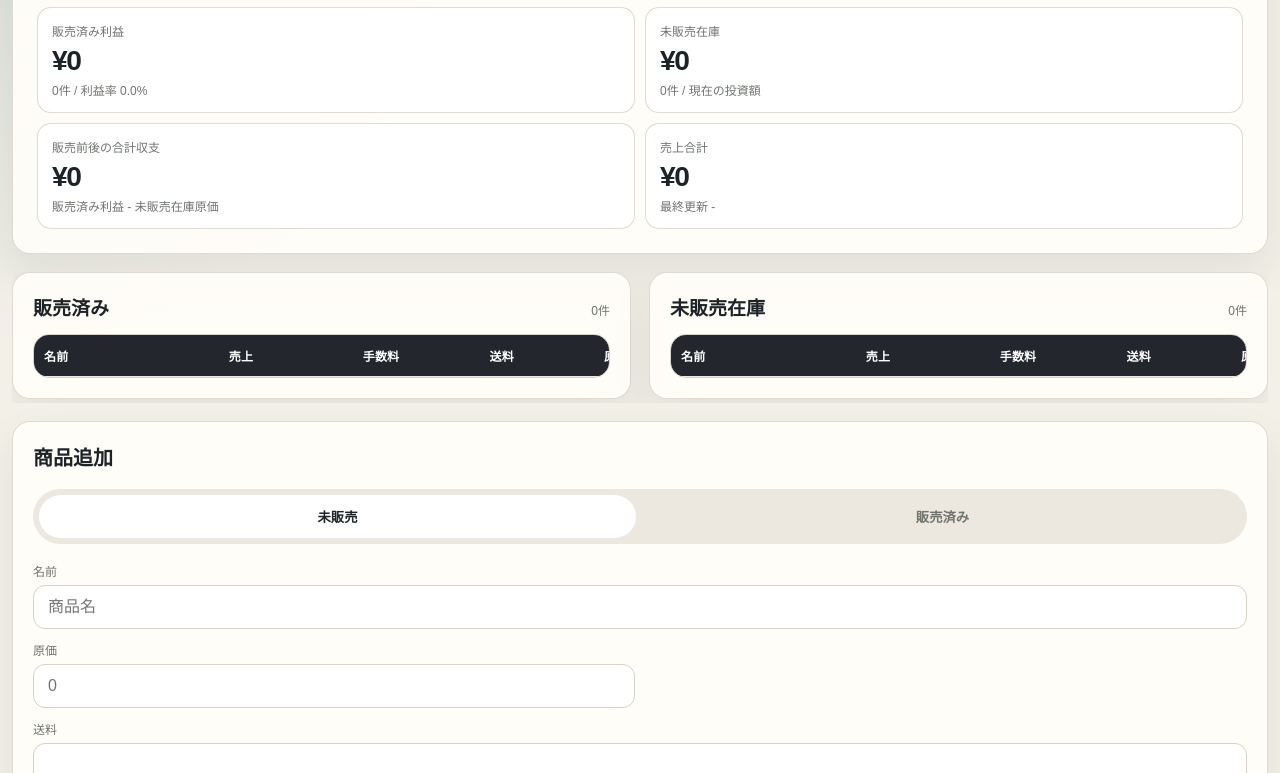
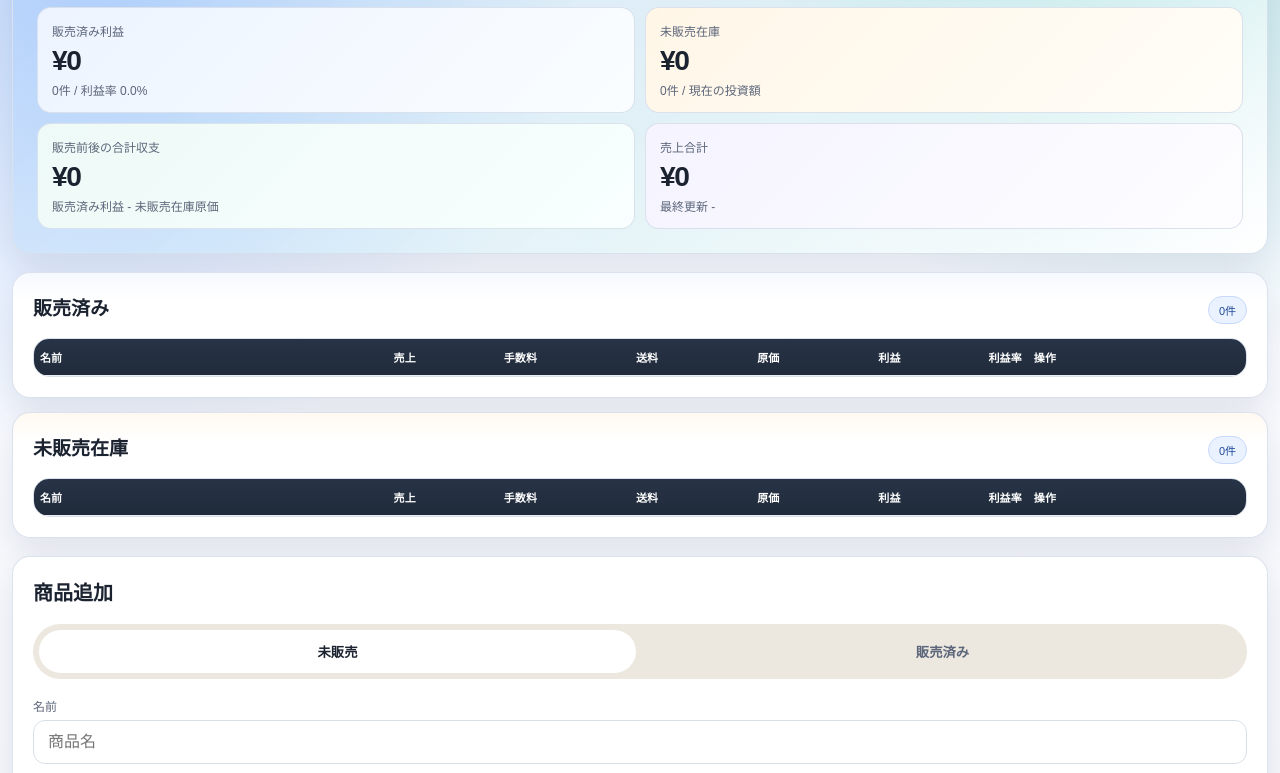
Before and after one commit to ut6119/mercari, a website: page modern-webapp/public/index.html in a window 1280 px wide. Shown: the part 107-880 px from the top of the page. Drawn offline with Linux system fonts and the light colour scheme.

Commit message:
ui: restore colorful theme and stack boards vertically

```diff
--- a/modern-webapp/public/app.js
+++ b/modern-webapp/public/app.js
@@ -275,7 +275,7 @@ function renderSoldRow(item) {
       <td class="actions">
         <div class="inline-actions">
           <button class="button button-primary mini" type="button" data-action="save">保存</button>
-          <button class="button button-secondary mini" type="button" data-action="unsold">未販売へ</button>
+          <button class="button button-secondary mini" type="button" data-action="unsold">未販へ</button>
           <button class="button button-danger mini" type="button" data-action="delete">削除</button>
         </div>
       </td>
@@ -296,7 +296,7 @@ function renderUnsoldRow(item) {
       <td class="actions">
         <div class="inline-actions">
           <button class="button button-secondary mini" type="button" data-action="save">保存</button>
-          <button class="button button-primary mini" type="button" data-action="sell">販売済みにする</button>
+          <button class="button button-primary mini" type="button" data-action="sell">販売済へ</button>
           <button class="button button-danger mini" type="button" data-action="delete">削除</button>
         </div>
       </td>
--- a/modern-webapp/public/index.html
+++ b/modern-webapp/public/index.html
@@ -6,29 +6,36 @@
     <title>メルカリ収支アプリ</title>
     <style>
       :root {
-        --bg: #f3f0e8;
-        --panel: #fffdf8;
-        --line: #d7d1c7;
-        --text: #1e2328;
-        --muted: #6f746e;
-        --accent: #1f6a52;
-        --danger: #9f3f3f;
+        --bg: #f4f7fb;
+        --panel: #ffffff;
+        --line: #d8dfeb;
+        --text: #1b2230;
+        --muted: #5c667a;
+        --accent: #2a7fff;
+        --accent-2: #14b8a6;
+        --danger: #cc3f59;
       }
       * { box-sizing: border-box; }
       body {
         margin: 0;
         font-family: "Hiragino Sans", "Yu Gothic", sans-serif;
         color: var(--text);
-        background: radial-gradient(circle at top left, rgba(31, 106, 82, 0.12), transparent 28%), var(--bg);
+        background:
+          radial-gradient(circle at 8% 8%, rgba(42, 127, 255, 0.24), transparent 30%),
+          radial-gradient(circle at 92% 4%, rgba(20, 184, 166, 0.2), transparent 26%),
+          linear-gradient(180deg, #eef3fb 0%, #f9fbff 36%, #f4f7fb 100%);
       }
       .shell { width: min(1280px, calc(100vw - 24px)); margin: 24px auto 40px; }
       .hero, .panel {
-        background: rgba(255, 253, 248, 0.94);
-        border: 1px solid rgba(215, 209, 199, 0.8);
+        background: rgba(255, 255, 255, 0.94);
+        border: 1px solid rgba(216, 223, 235, 0.9);
         border-radius: 18px;
-        box-shadow: 0 18px 40px rgba(30, 35, 40, 0.08);
+        box-shadow: 0 16px 36px rgba(15, 33, 68, 0.1);
       }
-      .hero { padding: 24px; }
+      .hero {
+        padding: 24px;
+        background: linear-gradient(140deg, rgba(42, 127, 255, 0.11), rgba(20, 184, 166, 0.08) 58%, rgba(255, 255, 255, 0.95));
+      }
       .hero-top { display: flex; justify-content: space-between; gap: 16px; align-items: flex-start; }
       .title { margin: 0; font-size: clamp(28px, 4vw, 40px); line-height: 1; letter-spacing: -0.04em; }
       .hero-actions { display: flex; gap: 10px; flex-wrap: wrap; }
@@ -38,12 +45,16 @@
       }
       .button:hover, button:hover { transform: translateY(-1px); }
       .button:disabled, button:disabled { opacity: 0.5; cursor: wait; transform: none; }
-      .button-primary { background: var(--accent); color: #fff; }
-      .button-secondary { background: #e7e1d8; color: var(--text); }
-      .button-danger { background: #f6dddd; color: var(--danger); }
+      .button-primary { background: linear-gradient(135deg, var(--accent), #2467da); color: #fff; }
+      .button-secondary { background: #e8eefb; color: #23417f; }
+      .button-danger { background: #fde8ee; color: var(--danger); }
 
       .stats { margin-top: 22px; display: grid; grid-template-columns: repeat(2, minmax(0, 1fr)); gap: 10px; }
-      .stat { padding: 14px; border-radius: 14px; background: #fff; border: 1px solid rgba(215, 209, 199, 0.8); }
+      .stat { padding: 14px; border-radius: 14px; background: #fff; border: 1px solid rgba(216, 223, 235, 0.9); }
+      .stat:nth-child(1) { background: linear-gradient(135deg, #edf4ff, #fafdff); }
+      .stat:nth-child(2) { background: linear-gradient(135deg, #fff6e7, #fffdf8); }
+      .stat:nth-child(3) { background: linear-gradient(135deg, #eefaf7, #f8fffe); }
+      .stat:nth-child(4) { background: linear-gradient(135deg, #f5f4ff, #fdfdff); }
       .stat-label { font-size: 12px; color: var(--muted); }
       .stat-value { margin-top: 6px; font-size: clamp(20px, 2.2vw, 30px); font-weight: 800; letter-spacing: -0.05em; }
       .stat-note { margin-top: 4px; font-size: 12px; color: var(--muted); }
@@ -54,29 +65,66 @@
       .panel p { margin: 8px 0 0; color: var(--muted); font-size: 13px; }
 
       .boards {
-        display: flex;
-        gap: 18px;
+        display: grid;
+        grid-template-columns: 1fr;
+        gap: 14px;
         order: 1;
-        align-items: start;
-        overflow-x: auto;
-        padding-bottom: 4px;
       }
-      .boards > .panel {
-        flex: 1 0 calc((100% - 18px) / 2);
-        min-width: 560px;
-      }
+      .boards > .panel { min-width: 0; }
       #quickAddPanel { order: 2; }
+      .sold-panel { background: linear-gradient(180deg, #f6f9ff 0%, #ffffff 24%); }
+      .unsold-panel { background: linear-gradient(180deg, #fff9f1 0%, #ffffff 24%); }
 
       .board-head { display: flex; justify-content: space-between; align-items: baseline; gap: 12px; margin-bottom: 14px; }
       .board-head h3 { margin: 0; font-size: 19px; }
-      .board-head span { color: var(--muted); font-size: 12px; }
+      .board-head span {
+        color: #1f4b99;
+        font-size: 11px;
+        padding: 5px 10px;
+        border-radius: 999px;
+        background: #eaf1ff;
+        border: 1px solid #c8dafc;
+      }
 
-      .table-wrap { overflow-x: auto; border-radius: 16px; border: 1px solid var(--line); background: #fff; }
-      table { width: 100%; border-collapse: collapse; min-width: 980px; }
-      th, td { padding: 12px 10px; border-bottom: 1px solid #ece7df; text-align: left; vertical-align: middle; font-size: 13px; }
-      th { position: sticky; top: 0; background: #23272d; color: #fff; font-size: 12px; letter-spacing: 0.02em; z-index: 1; }
-      td input { min-width: 90px; padding: 10px 12px; width: 100%; border: 1px solid var(--line); border-radius: 10px; }
-      td.actions { white-space: nowrap; }
+      .table-wrap { overflow: hidden; border-radius: 16px; border: 1px solid var(--line); background: #fff; }
+      table { width: 100%; border-collapse: collapse; min-width: 0; table-layout: fixed; }
+      .compact-table .col-name { width: 22%; }
+      .compact-table .col-revenue,
+      .compact-table .col-fee,
+      .compact-table .col-shipping,
+      .compact-table .col-cost,
+      .compact-table .col-profit { width: 10%; }
+      .compact-table .col-rate { width: 10%; }
+      .compact-table .col-actions { width: 18%; }
+      th, td {
+        padding: 10px 6px;
+        border-bottom: 1px solid #e8edf6;
+        text-align: left;
+        vertical-align: middle;
+        font-size: 12px;
+        white-space: nowrap;
+        overflow: hidden;
+        text-overflow: ellipsis;
+      }
+      th {
+        position: sticky;
+        top: 0;
+        background: linear-gradient(180deg, #273447, #202a3a);
+        color: #fff;
+        font-size: 11px;
+        letter-spacing: 0.01em;
+        z-index: 1;
+      }
+      td input {
+        min-width: 0;
+        padding: 8px 8px;
+        width: 100%;
+        border: 1px solid var(--line);
+        border-radius: 9px;
+        font-size: 12px;
+        background: #fbfdff;
+      }
+      td.actions { white-space: normal; }
       .money, .rate, .center { text-align: right; }
       .pill {
         display: inline-flex; align-items: center; justify-content: center; min-width: 82px;
@@ -100,8 +148,8 @@
       .field input { width: 100%; border: 1px solid var(--line); border-radius: 12px; padding: 12px 14px; font: inherit; background: #fff; }
       .field-row { display: grid; grid-template-columns: 1fr 1fr; gap: 10px; }
 
-      .inline-actions { display: flex; gap: 8px; flex-wrap: wrap; }
-      .mini { padding: 10px 12px; font-size: 12px; }
+      .inline-actions { display: grid; grid-template-columns: repeat(3, minmax(0, 1fr)); gap: 6px; }
+      .mini { width: 100%; padding: 7px 4px; font-size: 11px; border-radius: 10px; }
       .hidden { display: none; }
       .toast {
         position: fixed; right: 16px; bottom: 16px; padding: 14px 16px; border-radius: 14px;
@@ -116,11 +164,10 @@
         .hero-top { flex-direction: column; }
         .field-row { grid-template-columns: 1fr; }
         .stats { grid-template-columns: repeat(2, minmax(0, 1fr)); gap: 8px; }
-        table { min-width: 860px; }
-        th, td { padding: 8px 6px; font-size: 11px; }
-        td input { min-width: 80px; padding: 8px 8px; }
-        td.actions { white-space: nowrap; }
-        .mini { padding: 7px 8px; font-size: 11px; }
+        th, td { padding: 6px 4px; font-size: 10px; }
+        td input { padding: 6px 6px; font-size: 10px; }
+        .pill { min-width: 54px; padding: 4px 6px; font-size: 10px; }
+        .mini { padding: 6px 2px; font-size: 10px; }
         .board-head h3 { font-size: 17px; }
       }
     </style>
@@ -162,13 +209,23 @@
 
       <div class="layout">
         <div class="boards">
-          <section class="panel">
+          <section class="panel sold-panel">
             <div class="board-head">
               <h3>販売済み</h3>
               <span id="soldCountLabel">0件</span>
             </div>
             <div class="table-wrap">
-              <table>
+              <table class="compact-table">
+                <colgroup>
+                  <col class="col-name">
+                  <col class="col-revenue">
+                  <col class="col-fee">
+                  <col class="col-shipping">
+                  <col class="col-cost">
+                  <col class="col-profit">
+                  <col class="col-rate">
+                  <col class="col-actions">
+                </colgroup>
                 <thead>
                   <tr>
                     <th>名前</th><th class="center">売上</th><th class="center">手数料</th><th class="center">送料</th>
@@ -180,13 +237,23 @@
             </div>
           </section>
 
-          <section class="panel">
+          <section class="panel unsold-panel">
             <div class="board-head">
               <h3>未販売在庫</h3>
               <span id="unsoldCountLabel">0件</span>
             </div>
             <div class="table-wrap">
-              <table>
+              <table class="compact-table">
+                <colgroup>
+                  <col class="col-name">
+                  <col class="col-revenue">
+                  <col class="col-fee">
+                  <col class="col-shipping">
+                  <col class="col-cost">
+                  <col class="col-profit">
+                  <col class="col-rate">
+                  <col class="col-actions">
+                </colgroup>
                 <thead>
                   <tr>
                     <th>名前</th><th class="center">売上</th><th class="center">手数料</th><th class="center">送料</th>
```
